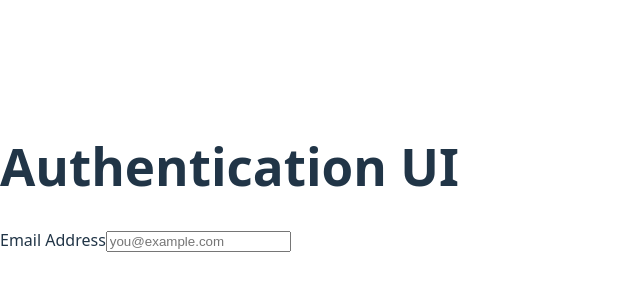
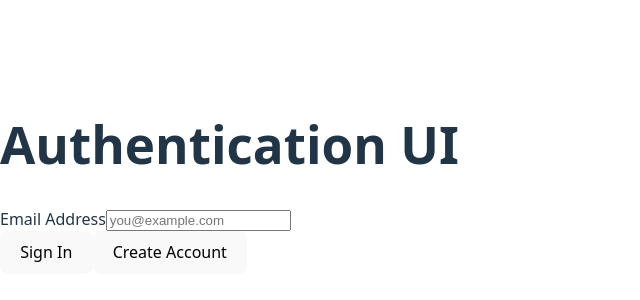
Before and after one commit to guzzkj/auth-forms, a React (Vite) app: page / in a window 1280 px wide. Shown: the part 222-522 px from the top of the page, without its empty margins (0-640 px from the left). Built offline with nearby package versions, Linux system fonts and the light colour scheme.

Commit message:
feat: add reusable button component

```diff
--- a/src/components/ui/Button.jsx
+++ b/src/components/ui/Button.jsx
@@ -0,0 +1,7 @@
+export default function Button({ children, type = 'button' }) {
+    return (
+      <button type={type}>
+        {children}
+      </button>
+    );
+  }
--- a/src/pages/AuthPage.jsx
+++ b/src/pages/AuthPage.jsx
@@ -1,16 +1,14 @@
 import Input from '../components/ui/Input.jsx';
+import Button from '../components/ui/Button.jsx';
 
 export default function AuthPage() {
   return (
     <main>
       <h1>Authentication UI</h1>
-      <Input
-        id="example-email"
-        label="Email Address"
-        name="email"
-        type="email"
-        placeholder="you@example.com"
-      />
+      <Input id="example-email" label="Email Address"
+        name="email" type="email" placeholder="you@example.com" />
+      <Button type="button">Sign In</Button>
+      <Button type="submit">Create Account</Button>
     </main>
   );
 }
```
